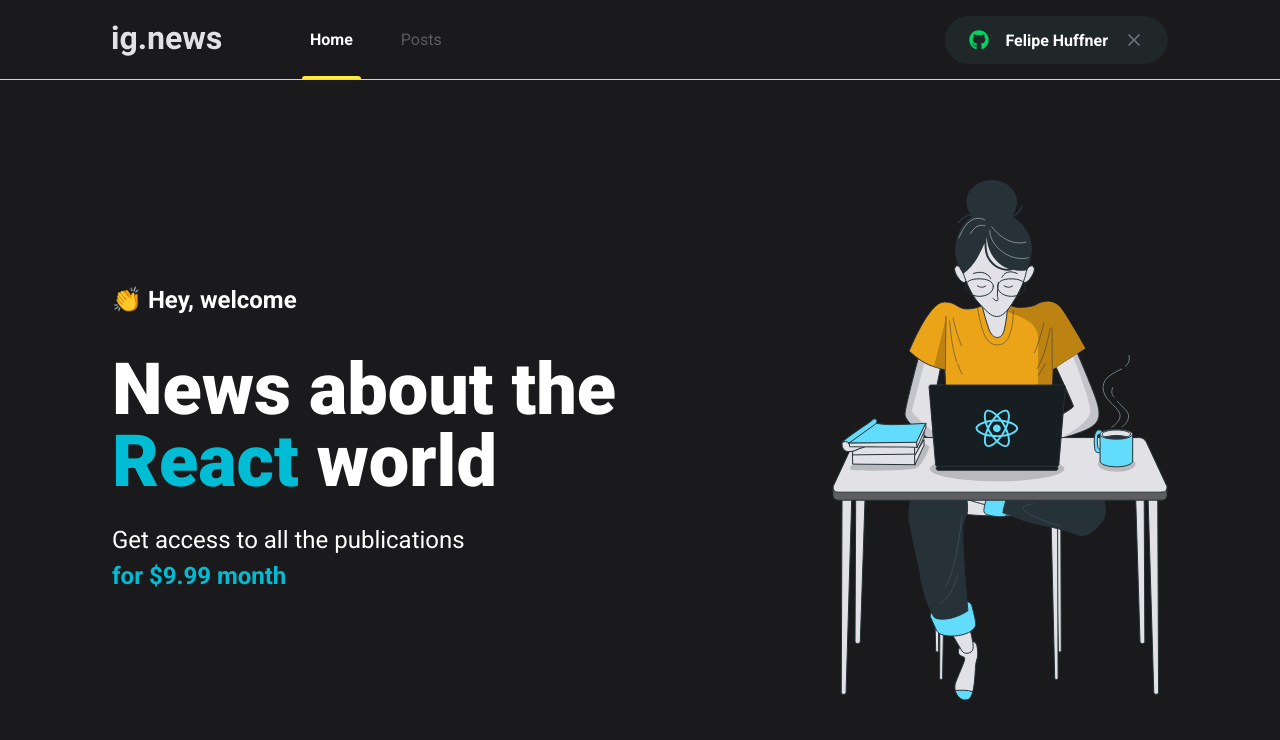
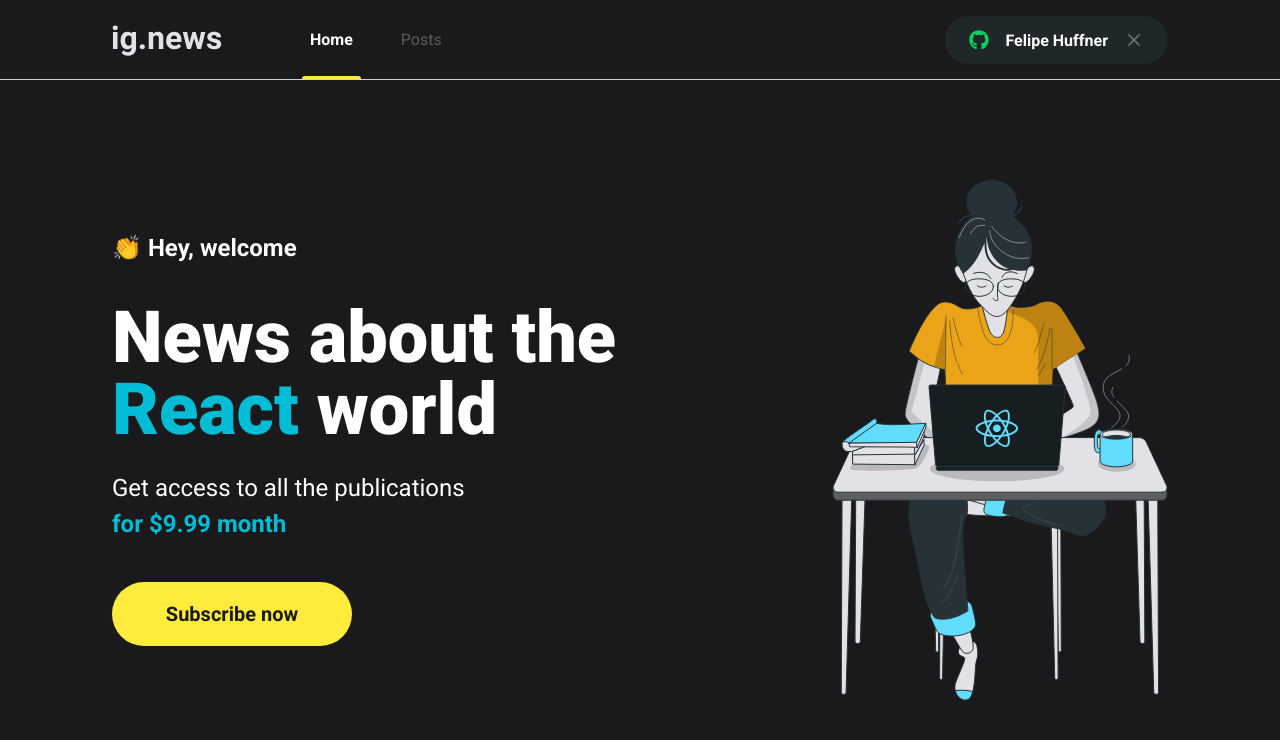
Before and after one commit to fhuffner91/ignews, a Next.js app: page / in a window 1280 px wide. Shown: the top 740 px of the page. Built offline with nearby package versions, Linux system fonts and the light colour scheme.

Commit message:
subscribe button

```diff
--- /dev/null
+++ b/src/components/SubscribeButton/index.tsx
@@ -0,0 +1,11 @@
+import styles from './styles.module.scss';
+export function SubscribeButton(){
+    return(
+        <button
+        type="button"
+        className={styles.subscribeButton}
+        >
+            Subscribe now
+        </button>
+    )
+}
--- /dev/null
+++ b/src/components/SubscribeButton/styles.module.scss
@@ -0,0 +1,20 @@
+.subscribeButton {
+    width: 240px;
+    height: 4rem;
+    border: 0;
+    border-radius: 2rem;
+    background: var(--yellow-500);
+    color: var(--gray-900);
+    font-size: 1.25rem;
+    font-weight: bold;
+
+    display: flex;
+    align-items: center;
+    justify-content: center;
+
+    transition: filter 0.2s;
+
+    &:hover {
+        filter: brightness(0.8);
+    }
+}
--- a/src/pages/home.module.scss
+++ b/src/pages/home.module.scss
@@ -35,4 +35,7 @@
         }
 
     }
+    button{
+        margin-top: 2.5rem;
+    }
 }
--- a/src/pages/index.tsx
+++ b/src/pages/index.tsx
@@ -1,5 +1,6 @@
 import styles from './home.module.scss';
 import Head from "next/head";
+import { SubscribeButton } from '../components/SubscribeButton';
 export default function Home() {
   return (
     <>
@@ -16,6 +17,7 @@
             Get access to all the publications <br />
             <span>for $9.99 month</span>
           </p>
+          <SubscribeButton />
         </section>
         <img src="/images/avatar.svg" alt="girl Coding" />
       </main>
```
